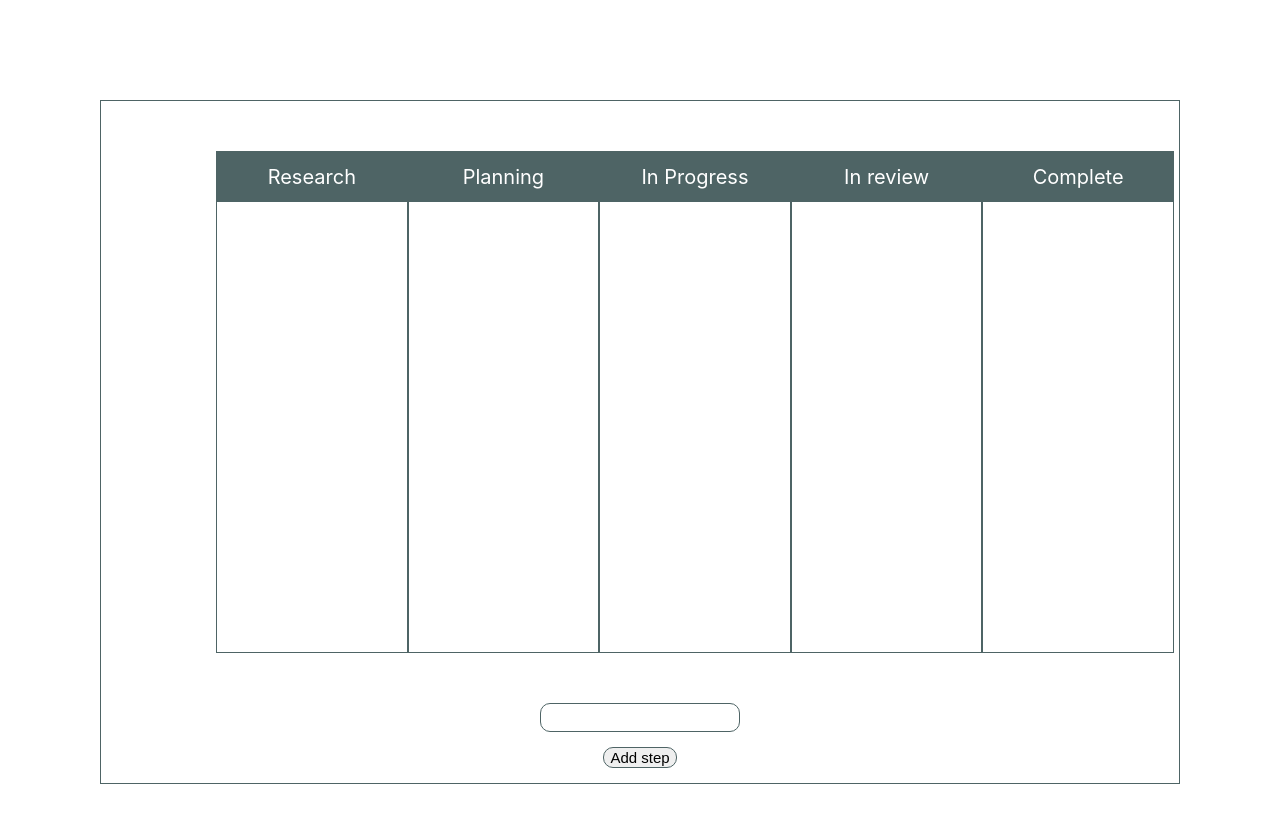
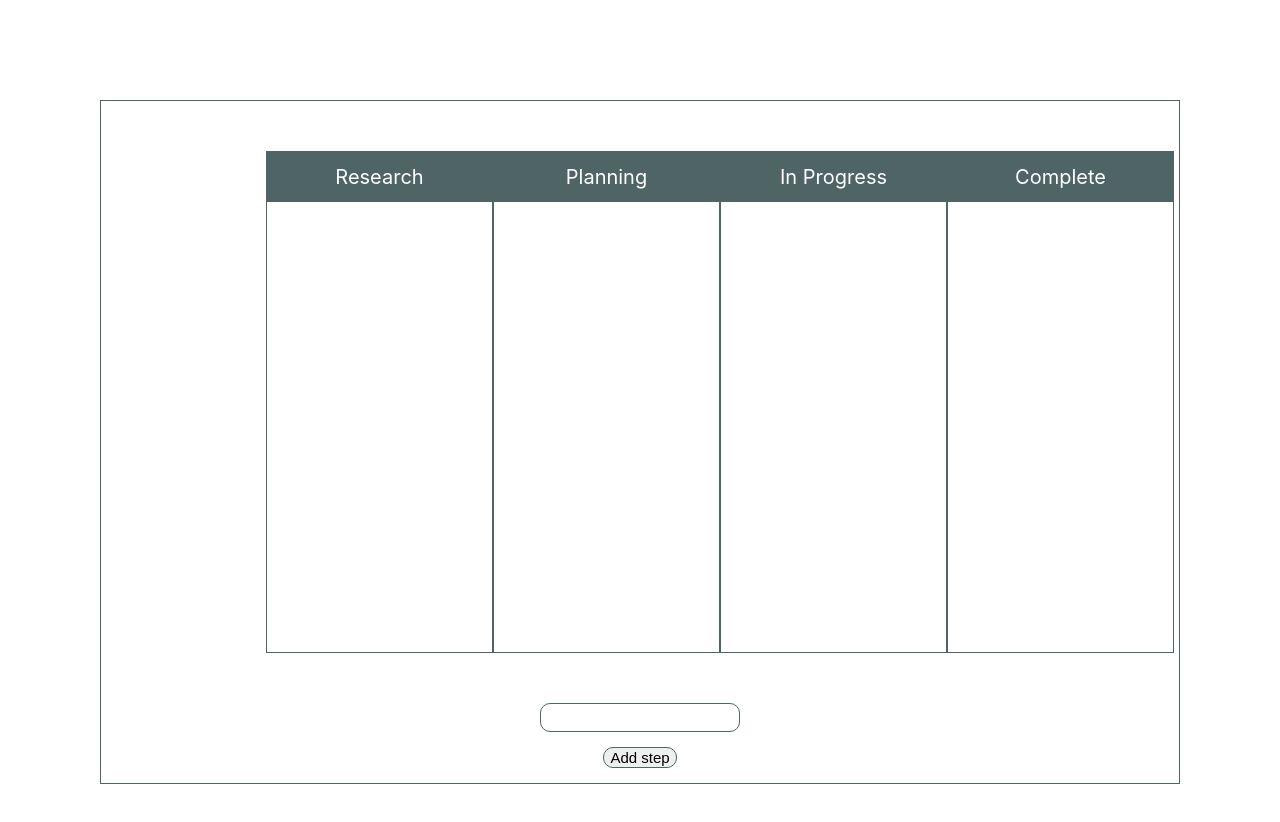
Before and after one commit to lhsteele/drag-and-drop, a React (Create React App) app: page / in a window 1280 px wide. Shown: the top 822 px of the page. Built offline with nearby package versions, Linux system fonts and the light colour scheme.

Commit message:
Changes the id for the columns so they are different to the steps. This was causing a bug where columns were being dragged along with step.

```diff
--- a/src/App.css
+++ b/src/App.css
@@ -16,14 +16,13 @@
 
 .column-steps {
   margin: 50px 5px;
-  width: 100px;
+  width: 150px;
 }
 
 .column-group {
   flex: 2;
   display: flex;
   flex-direction: row;
-  /* margin-bottom: 25px; */
   margin: 50px 5px;
   width: 80%;
 }
@@ -31,7 +30,7 @@
 .column {
   border: 1px solid #4e6465;
   height: 500px;
-  width: calc(100% / 5);
+  width: calc(100% / 4);
   justify-content: center;
   display: flex;
 }
@@ -46,7 +45,7 @@
   display: flex;
   justify-content: center;
   align-items: center;
-  width: 100px;
+  width: 150px;
   height: 50px;
   border-radius: 5px;
   margin: 5px auto;
--- a/src/components/Board.jsx
+++ b/src/components/Board.jsx
@@ -10,7 +10,7 @@ class Board extends Component {
     this.state = {
       newStep: ''
     }
-    this.levels = ["Research", "Planning", "In Progress", "In review", "Complete"]
+    this.levels = ["Research", "Planning", "In Progress", "Complete"]
     this.colors = ["#ff7d7e", "#e8ead2", "#af9619", "#ffc833"]
   }
 
@@ -38,7 +38,7 @@ class Board extends Component {
     return this.levels.map((level, idx) => {
       return (
         <div className="column" key={idx}>
-          <Completion id={idx + 1} level={level} handleLevelUpdate={this.handleLevelUpdate}/>
+          <Completion id={level} level={level} handleLevelUpdate={this.handleLevelUpdate}/>
         </div>
       )
     })
--- a/src/components/Completion.jsx
+++ b/src/components/Completion.jsx
@@ -8,7 +8,7 @@ export default function Completion(props) {
       const step_id = e.dataTransfer.getData('step_id');
       const step = document.getElementById(step_id);
       if (step_id) {
-        step.style.display = 'block';
+        step.style.display = 'flex';
       } else {
         console.log('returning')
         return
```
